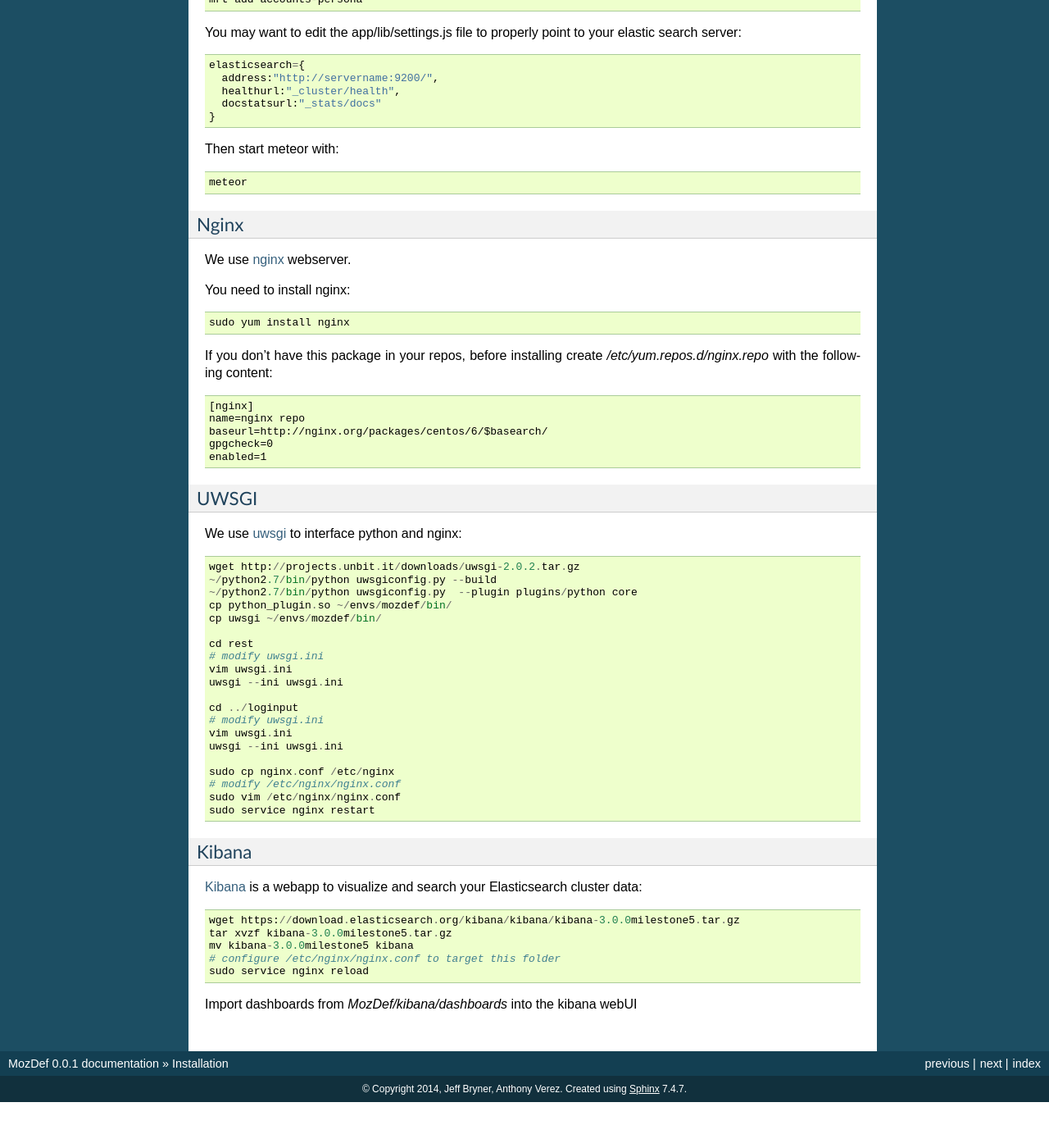
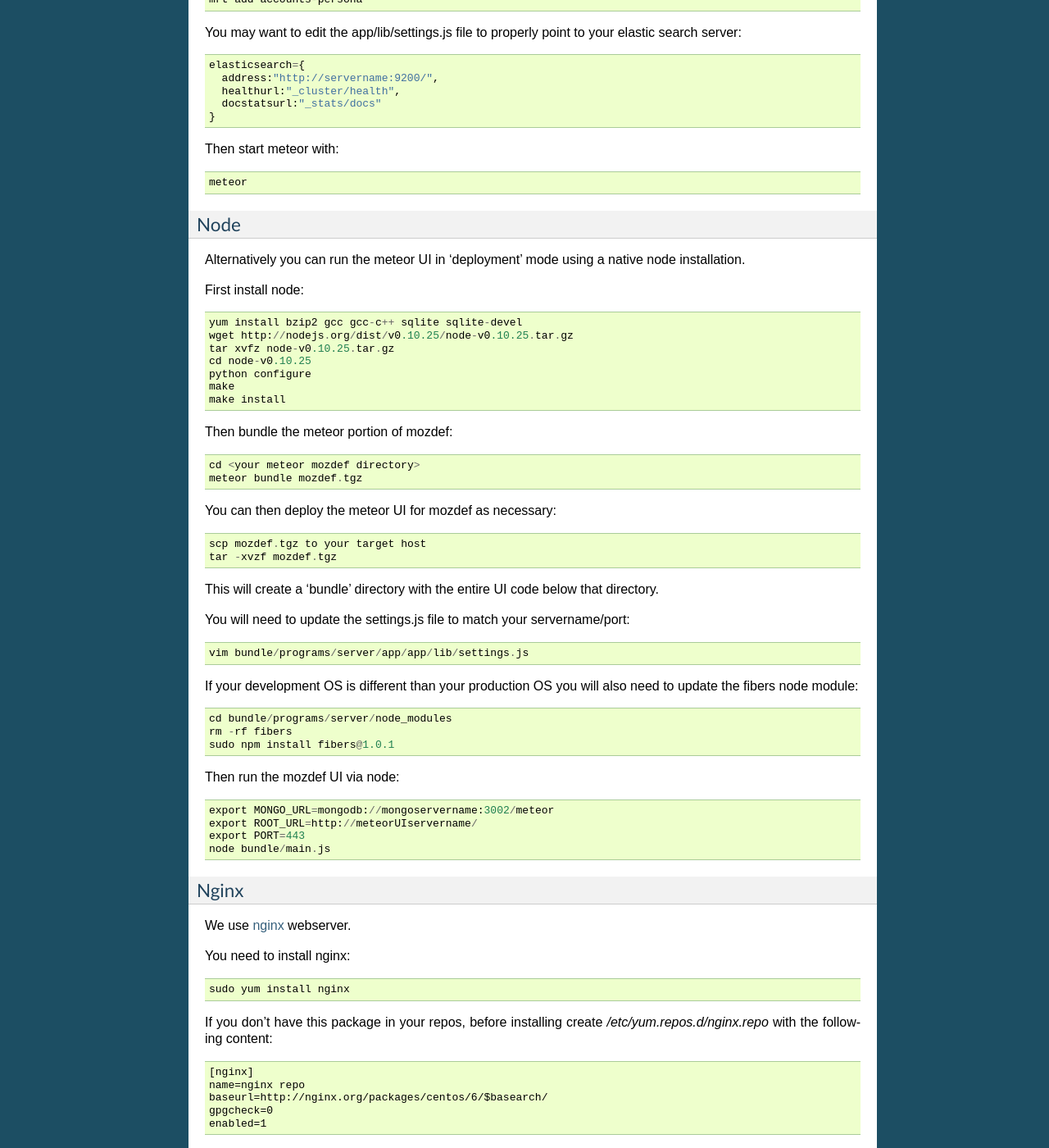
Before and after one commit to mozilla/MozDef, a Sphinx documentation site: the page built from docs/source/installation.rst, in a window 1280 px wide and 1400 px high, scrolled down 3271 px. Shown: the whole window at 82% size. Built offline with Sphinx 7.4.7, drawn with Linux system fonts in a browser that asks for light colours; before the commit the page ends 4615 px from its top, so only the background shows below that.

Commit message:
add instructions for a native node installation
Allows development using meteor and deployment using native node.js via the 'meteor bundle' command.

```diff
--- a/docs/source/installation.rst
+++ b/docs/source/installation.rst
@@ -192,6 +192,53 @@
 
   meteor
 
+
+Node
+******
+
+Alternatively you can run the meteor UI in 'deployment' mode using a native node installation.
+
+First install node::
+
+    yum install bzip2 gcc gcc-c++ sqlite sqlite-devel
+    wget http://nodejs.org/dist/v0.10.25/node-v0.10.25.tar.gz
+    tar xvfz node-v0.10.25.tar.gz
+    cd node-v0.10.25
+    python configure
+    make
+    make install
+
+Then bundle the meteor portion of mozdef::
+
+  cd <your meteor mozdef directory>
+  meteor bundle mozdef.tgz
+
+You can then deploy the meteor UI for mozdef as necessary::
+
+  scp mozdef.tgz to your target host
+  tar -xvzf mozdef.tgz
+
+This will create a 'bundle' directory with the entire UI code below that directory.
+
+You will need to update the settings.js file to match your servername/port::
+
+  vim bundle/programs/server/app/app/lib/settings.js
+
+If your development OS is different than your production OS you will also need to update
+the fibers node module::
+
+  cd bundle/programs/server/node_modules
+  rm -rf fibers
+  sudo npm install fibers@1.0.1
+
+Then run the mozdef UI via node::
+
+  export MONGO_URL=mongodb://mongoservername:3002/meteor
+  export ROOT_URL=http://meteorUIservername/
+  export PORT=443
+  node bundle/main.js
+
+
 .. _Meteor: https://www.meteor.com/
 .. _Mongodb: https://www.mongodb.org/
 
```
